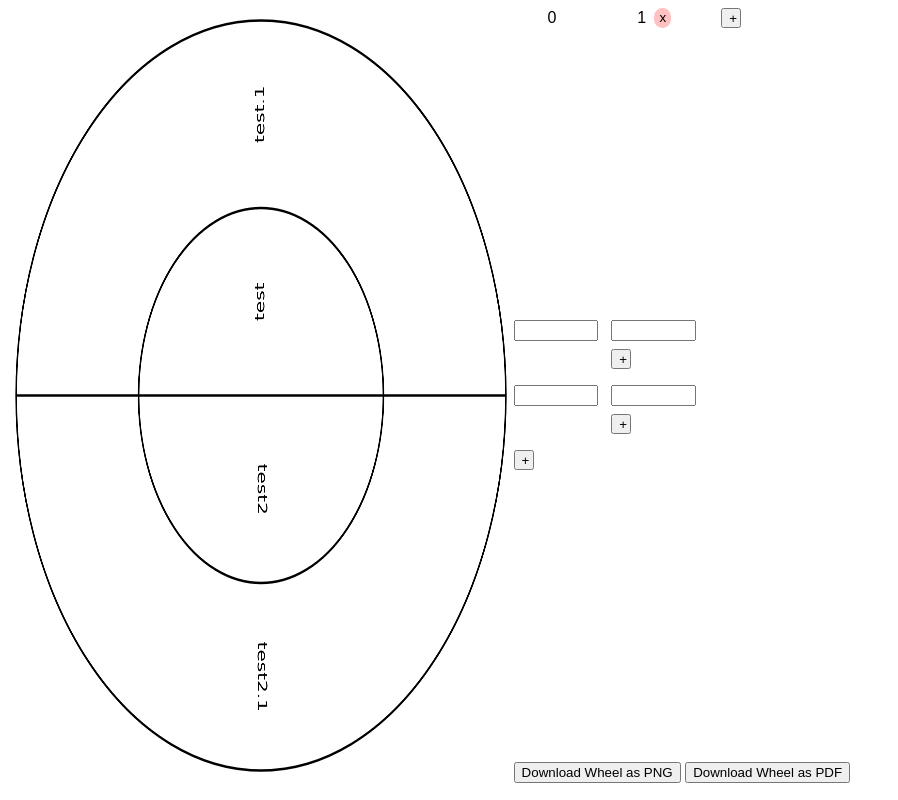
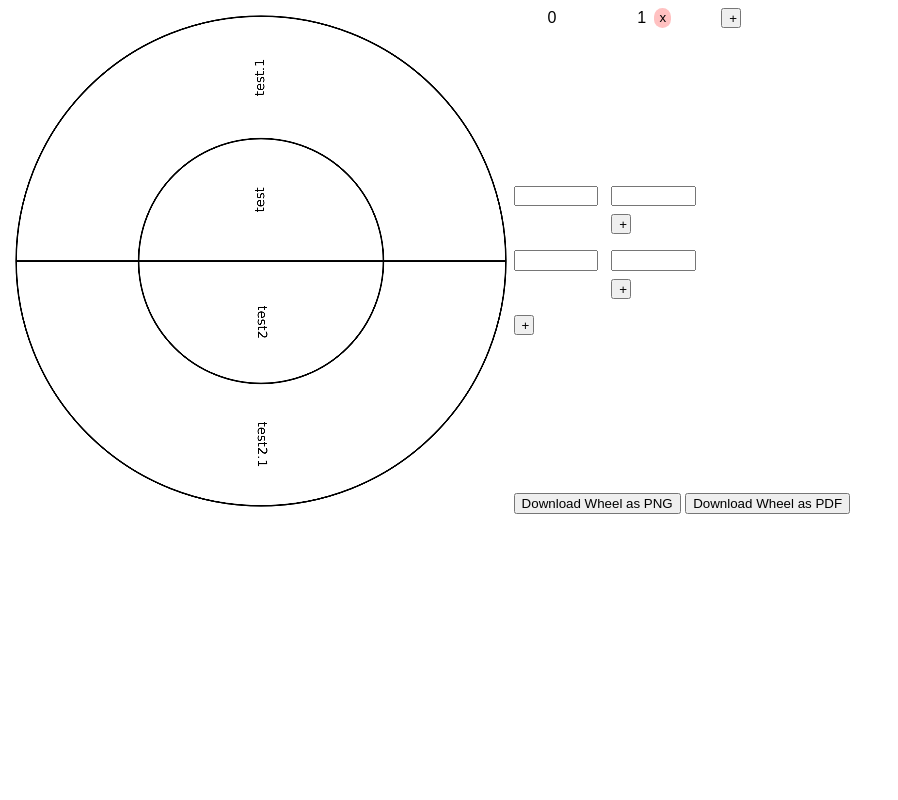
Before and after one commit to EnterpriseGoose/Wheel-Generator, a website built with Parcel: page src/index.html in a window 1280 px wide. Shown: the whole page, without its empty margins (0-898 px from the left). Built offline with nearby package versions, Linux system fonts and the light colour scheme.

Commit message:
Fix - Make wheel scale correctly

```diff
--- a/src/styles.css
+++ b/src/styles.css
@@ -4,6 +4,7 @@ body {
 
 #wheel {
   width: 40%;
+  align-self: start;
 }
 
 #app {
--- a/src/wheel-gen.mjs
+++ b/src/wheel-gen.mjs
@@ -49,7 +49,7 @@ class textNode {
 /** @type {HTMLCanvasElement} */
 const canvas = document.getElementById("wheel");
 canvas.height = canvas.width;
-canvas.style.height = canvas.width / 2 + "px";
+//canvas.style.height = canvas.width / 2 + "px";
 const vw = canvas.width / 100;
 const vh = canvas.height / 100;
 const ctx = canvas.getContext("2d");
```
